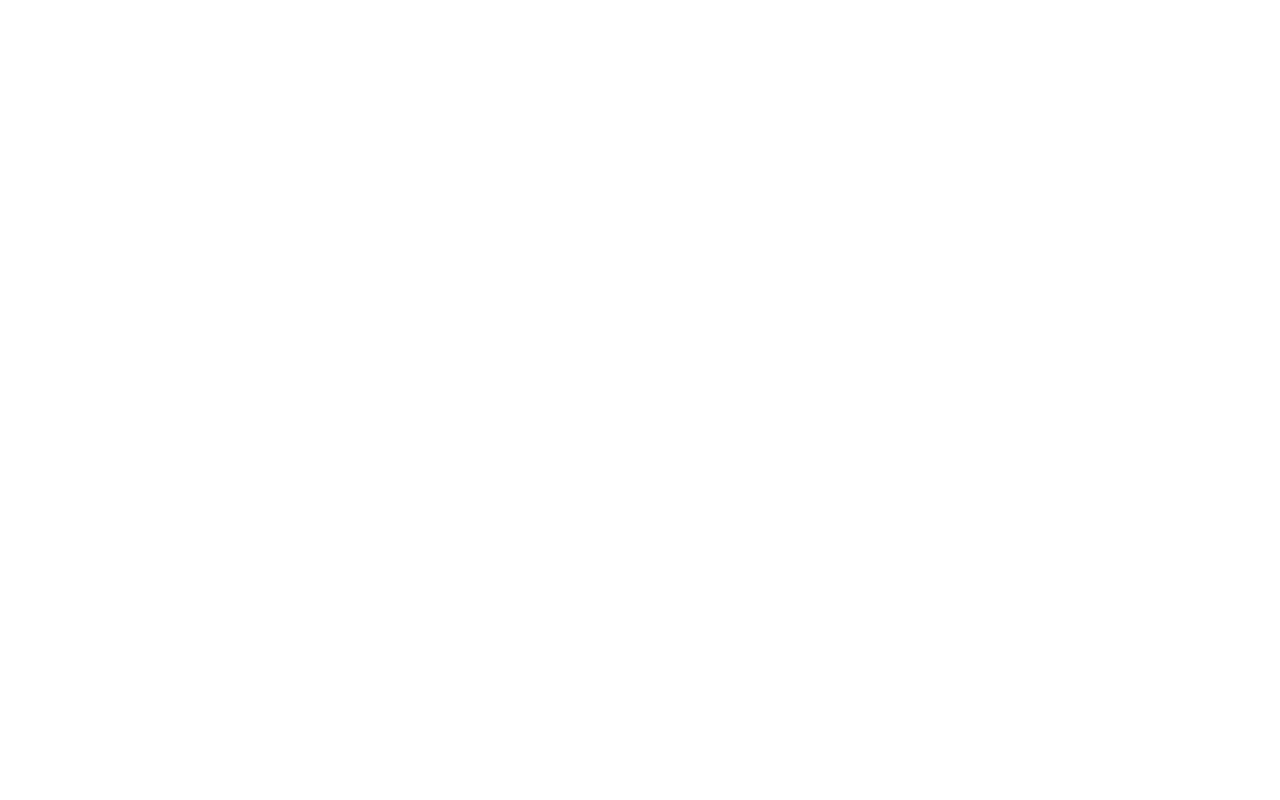
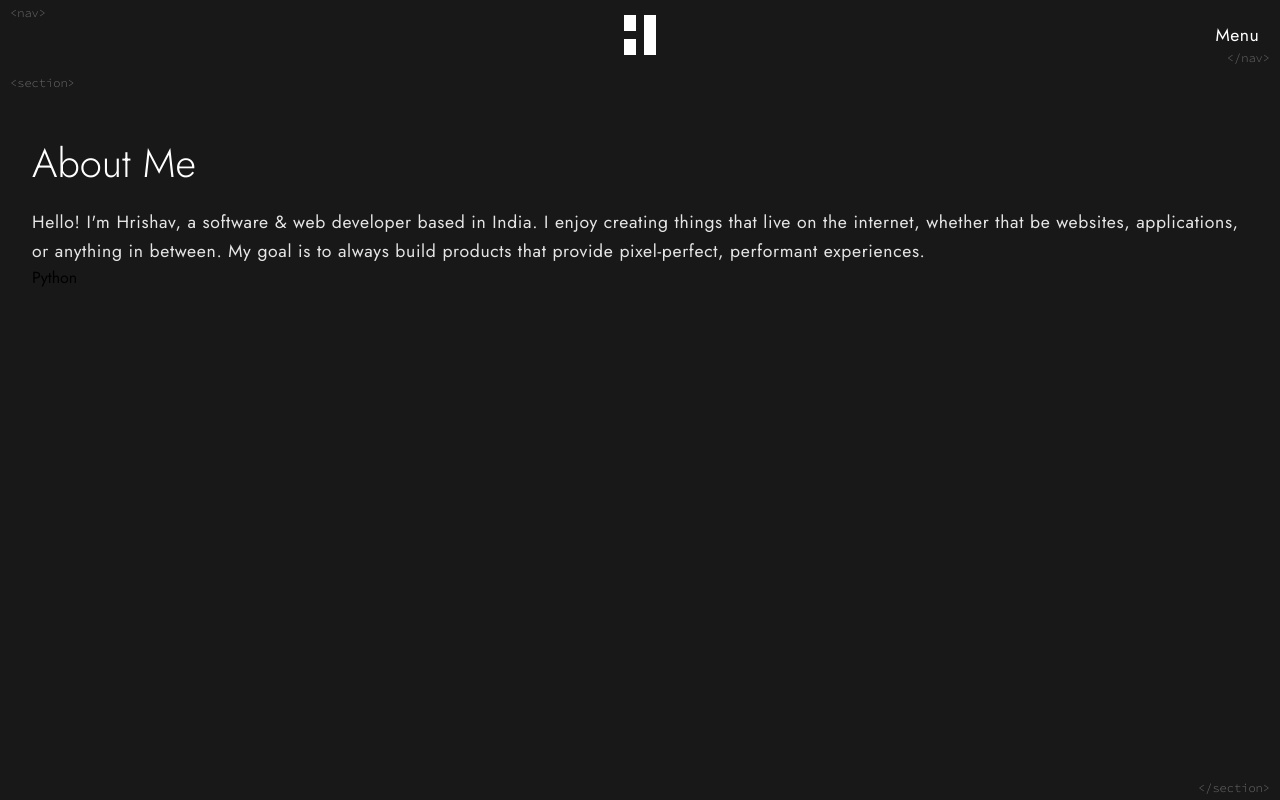
Before and after one commit to hrishavjha/hrishavjha.github.io, a plain HTML site: page pages/about.html in a window 1280 px wide. Drawn offline with nearby package versions, Linux system fonts and the light colour scheme.

Commit message:
New Redesign

```diff
--- a/index.html
+++ b/index.html
@@ -9,6 +9,7 @@
     <link rel="preconnect" href="https://fonts.gstatic.com">
     <link href="https://fonts.googleapis.com/css2?family=Source+Code+Pro:wght@300&display=swap" rel="stylesheet">
     <link href="https://fonts.googleapis.com/css2?family=Jost:wght@200;300;400;500;600;700&display=swap" rel="stylesheet">
+    <script src="https://code.jquery.com/jquery-3.6.0.min.js" integrity="sha256-/xUj+3OJU5yExlq6GSYGSHk7tPXikynS7ogEvDej/m4=" crossorigin="anonymous"></script>
     <title><Hrishav /></title>
 </head>
 <body>
@@ -28,7 +29,7 @@
                     (and occasionally designing) exceptional websites, applications,
                     and everything in between.
                 </p>
-                <a href="#" class="touch">Get in touch</a>
+                <a href="mailto:jha2506@gmail.com" class="touch">Get in touch</a>
             </div>
             <div class="img"></div>
         </div>
@@ -45,12 +46,11 @@
     <section class="floatNav" id="floatNav">
         <ul>
             <li><a href="/">Home</a></li>
-            <li><a href="#">About me</a></li>
-            <li><a href="#">Projects</a></li>
-            <li><a href="#">Resume</a></li>
+            <li><a href="pages/about.html">About me</a></li>
+            <li><a href="pages/projects.html">Projects</a></li>
+            <li><a href="pages/resume.html">Resume</a></li>
         </ul>
     </section>
     <script src="scripts/menu.js"></script>
-    <script src="https://code.jquery.com/jquery-3.6.0.min.js" integrity="sha256-/xUj+3OJU5yExlq6GSYGSHk7tPXikynS7ogEvDej/m4=" crossorigin="anonymous"></script>
 </body>
 </html>
--- a/pages/about.html
+++ b/pages/about.html
@@ -0,0 +1,46 @@
+<!DOCTYPE html>
+<html lang="en">
+<head>
+    <meta charset="UTF-8">
+    <meta http-equiv="X-UA-Compatible" content="IE=edge">
+    <meta name="viewport" content="width=device-width, initial-scale=1.0">
+    <link rel="stylesheet" href="../styles/main.css">
+    <link rel="shortcut icon" href="../assets/logo.svg" type="image/x-icon">
+    <link rel="preconnect" href="https://fonts.gstatic.com">
+    <link href="https://fonts.googleapis.com/css2?family=Source+Code+Pro:wght@300&display=swap" rel="stylesheet">
+    <link href="https://fonts.googleapis.com/css2?family=Jost:wght@200;300;400;500;600;700&display=swap" rel="stylesheet">
+    <script src="https://code.jquery.com/jquery-3.6.0.min.js" integrity="sha256-/xUj+3OJU5yExlq6GSYGSHk7tPXikynS7ogEvDej/m4=" crossorigin="anonymous"></script>
+    <title><About /></title>
+</head>
+<body>
+    <nav>
+        <a href="/" class="logo">
+            <img src="../assets/logo.svg" alt="">
+        </a>
+        <label for="toggleBox"><span id="menuToggle" onclick="menuSlide()">Menu</span></label>
+        <input type="checkbox" name="" id="toggleBox">
+    </nav>
+    <section class="pageCont">
+        <div class="aboutCont">
+            <h1>About Me</h1>
+            <p>
+                Hello! I'm Hrishav, a software & web developer based in India.
+                I enjoy creating things that live on the internet, whether that be websites, applications,
+                or anything in between. My goal is to always build products that provide pixel-perfect, performant experiences.
+            </p>
+            <div class="tags">
+                <span>Python</span>
+            </div>
+        </div>
+    </section>
+    <section class="floatNav" id="floatNav">
+        <ul>
+            <li><a href="/">Home</a></li>
+            <li><a href="../pages/about.html">About me</a></li>
+            <li><a href="../pages/projects.html">Projects</a></li>
+            <li><a href="../pages/resume.html">Resume</a></li>
+        </ul>
+    </section>
+    <script src="../scripts/menu.js"></script>
+</body>
+</html>
--- a/styles/main.scss
+++ b/styles/main.scss
@@ -221,3 +221,47 @@ section.floatNav{
         }
     }
 }
+section.pageCont{
+    width: 100%;
+    height: calc(100vh - 70px);
+    position: relative;
+    padding: 4rem 0;
+    &::before{
+        content: "<section>";
+        position: absolute;
+        color: #cbcbcb;
+        left: 10px;
+        top: 5px;
+        font-size: 0.75rem;
+        opacity: 0.5;
+        font-family: "Source Code Pro", sans-serif;
+    }
+    &::after{
+        content: "</section>";
+        position: absolute;
+        color: #cbcbcb;
+        right: 10px;
+        bottom: 5px;
+        font-size: 0.75rem;
+        opacity: 0.5;
+        font-family: "Source Code Pro", sans-serif;
+    }
+    div.aboutCont{
+        width: 95%;
+        max-width: 1300px;
+        margin: 0 auto;
+        h1{
+            font-weight: 300;
+            font-size: 2.5rem;
+            color: #fff;
+        }
+        p{
+            color: #E5E5E5;
+            margin-top: 1rem;
+            font-size: 1.1rem;
+            line-height: 1.8rem;
+            letter-spacing: 0.04rem;
+            font-weight: 400;
+        }
+    }
+}
```
Also changed, not shown: pages/projects.html (+38 -0 lines), pages/resume.html (+38 -0 lines), styles/main.css, 1 other file.
